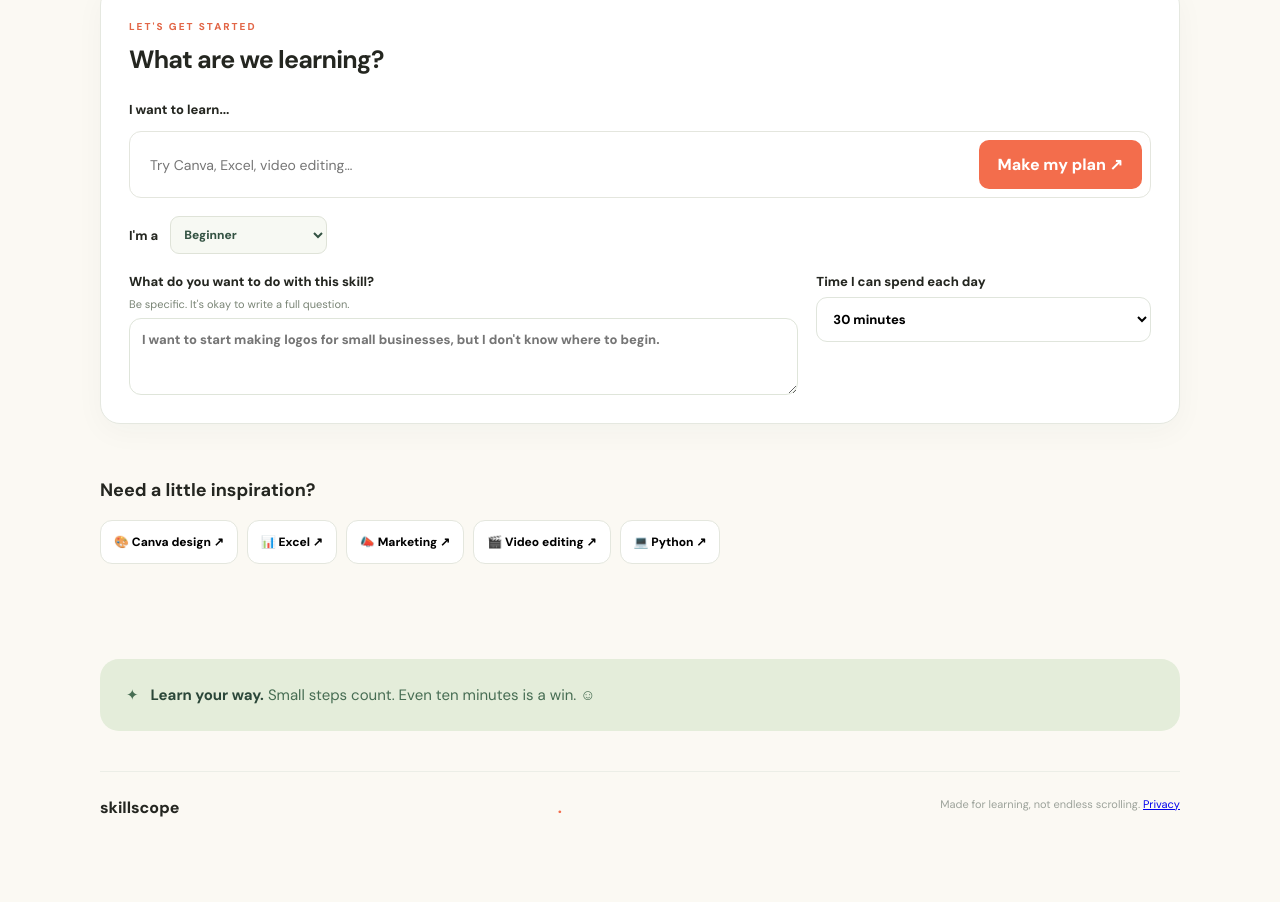
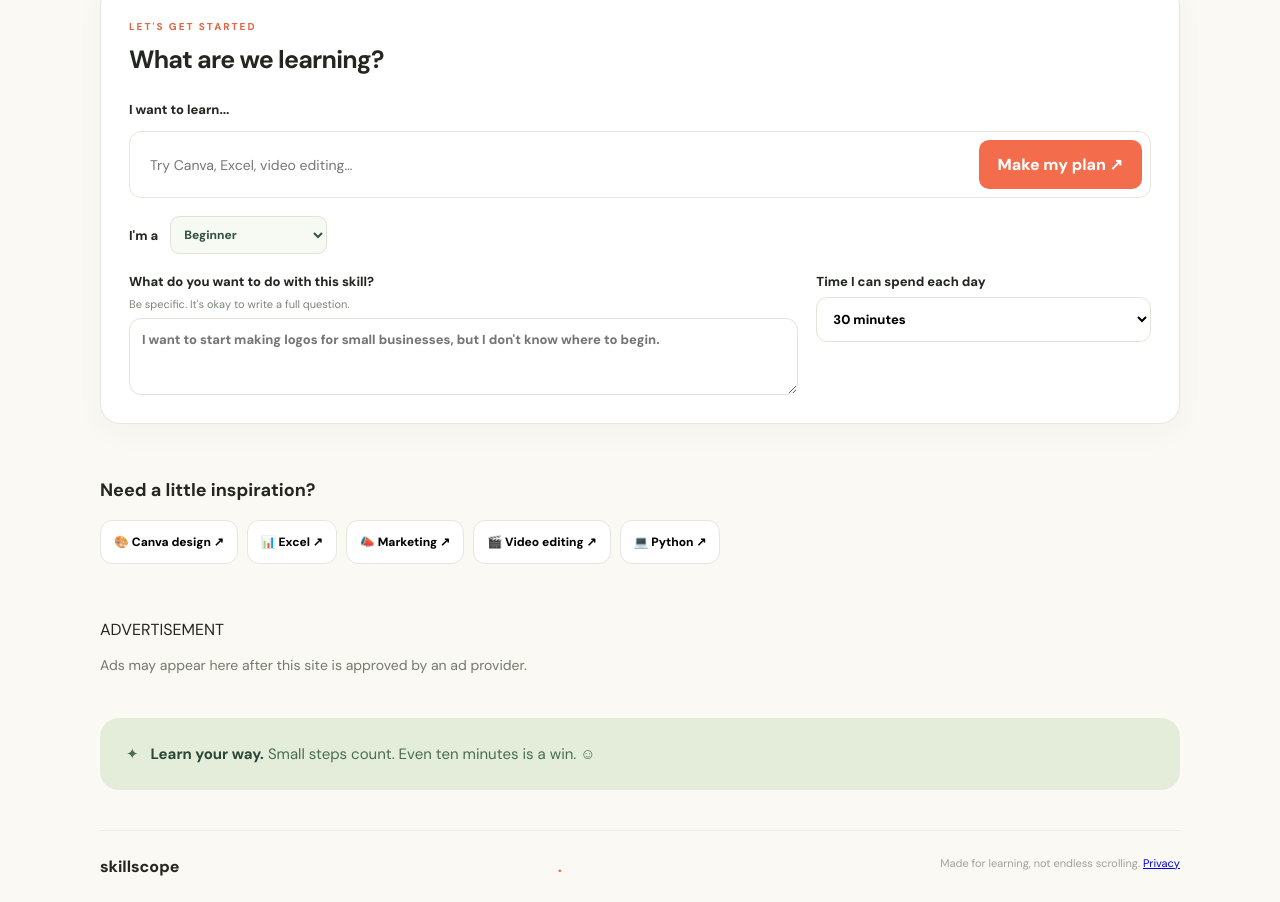
Before and after one commit to festech01/Chatgpt, a website: page public/index.html in a window 1280 px wide. Shown: the part 619-1521 px from the top of the page. Before the commit the page ends 1462 px from the top, so only its background shows below. Drawn offline with Linux system fonts and the light colour scheme.

Commit message:
Add clearly labelled ad space without fake or intrusive ads

```diff
--- a/public/index.html
+++ b/public/index.html
@@ -9,4 +9,4 @@
 <div id="chat-log" class="chat-log" role="log" aria-live="polite"><div class="chat-msg bot">Hey there 👋 I'm here to help you learn. What's confusing or what do you want to try?</div></div>
 <div class="chips chat-chips"><button data-question="Explain this step like I'm new">Explain it simply</button><button data-question="Give me a practical example I can follow">Show me an example</button><button data-question="Give me a small exercise and tell me how to check my work">Give me a quick challenge</button></div>
 <form id="chat-form" class="chat-form"><label for="chat-input">Your question</label><div class="chat-compose"><textarea id="chat-input" maxlength="1000" rows="3" placeholder="E.g. What's the easiest way to start with this skill?" required></textarea><button id="chat-send" class="primary" type="submit">Ask AI ↗</button></div><p id="chat-status" class="status" aria-live="polite">AI replies need an API key set up by the site owner.</p></form></section>
-<p class="fineprint">Lesson order uses topic-based suggestions. Videos are real YouTube search results, not personally reviewed lessons.</p></section><section id="saved" hidden><div class="heading"><div><small class="overline">YOUR BOOKMARKS</small><h2>Good stuff, saved.</h2><p>Saved only in this browser, for now.</p></div></div><div class="saved-library"><div class="panel"><div class="library-heading"><h3>📚 My learning plans</h3><button id="export-data" class="outline small">Download backup ↓</button></div><p>Plans are saved on this phone. Come back and pick up where you stopped.</p><div id="plans-list"></div><label class="import-label">Restore a backup <input type="file" id="import-data" accept="application/json,.json"></label></div><div class="panel"><h3>🔖 Bookmarked lessons</h3><p>Videos and guides you wanted to revisit.</p><div id="saved-list"></div></div></div></section><div class="banner">✦ &nbsp; <strong>Learn your way.</strong> Small steps count. Even ten minutes is a win. ☺</div></main><footer>skillscope<span class="orange">.</span> <span>Made for learning, not endless scrolling. <a href="/privacy.html">Privacy</a></span></footer></div><script type="module" src="/app.js"></script></body></html>
+<p class="fineprint">Lesson order uses topic-based suggestions. Videos are real YouTube search results, not personally reviewed lessons.</p></section><section id="saved" hidden><div class="heading"><div><small class="overline">YOUR BOOKMARKS</small><h2>Good stuff, saved.</h2><p>Saved only in this browser, for now.</p></div></div><div class="saved-library"><div class="panel"><div class="library-heading"><h3>📚 My learning plans</h3><button id="export-data" class="outline small">Download backup ↓</button></div><p>Plans are saved on this phone. Come back and pick up where you stopped.</p><div id="plans-list"></div><label class="import-label">Restore a backup <input type="file" id="import-data" accept="application/json,.json"></label></div><div class="panel"><h3>🔖 Bookmarked lessons</h3><p>Videos and guides you wanted to revisit.</p><div id="saved-list"></div></div></div></section><aside class="ad-slot" aria-label="Advertisement space"><span class="ad-caption">ADVERTISEMENT</span><div id="ad-container"><p>Ads may appear here after this site is approved by an ad provider.</p></div></aside><div class="banner">✦ &nbsp; <strong>Learn your way.</strong> Small steps count. Even ten minutes is a win. ☺</div></main><footer>skillscope<span class="orange">.</span> <span>Made for learning, not endless scrolling. <a href="/privacy.html">Privacy</a></span></footer></div><script type="module" src="/app.js"></script></body></html>
```
